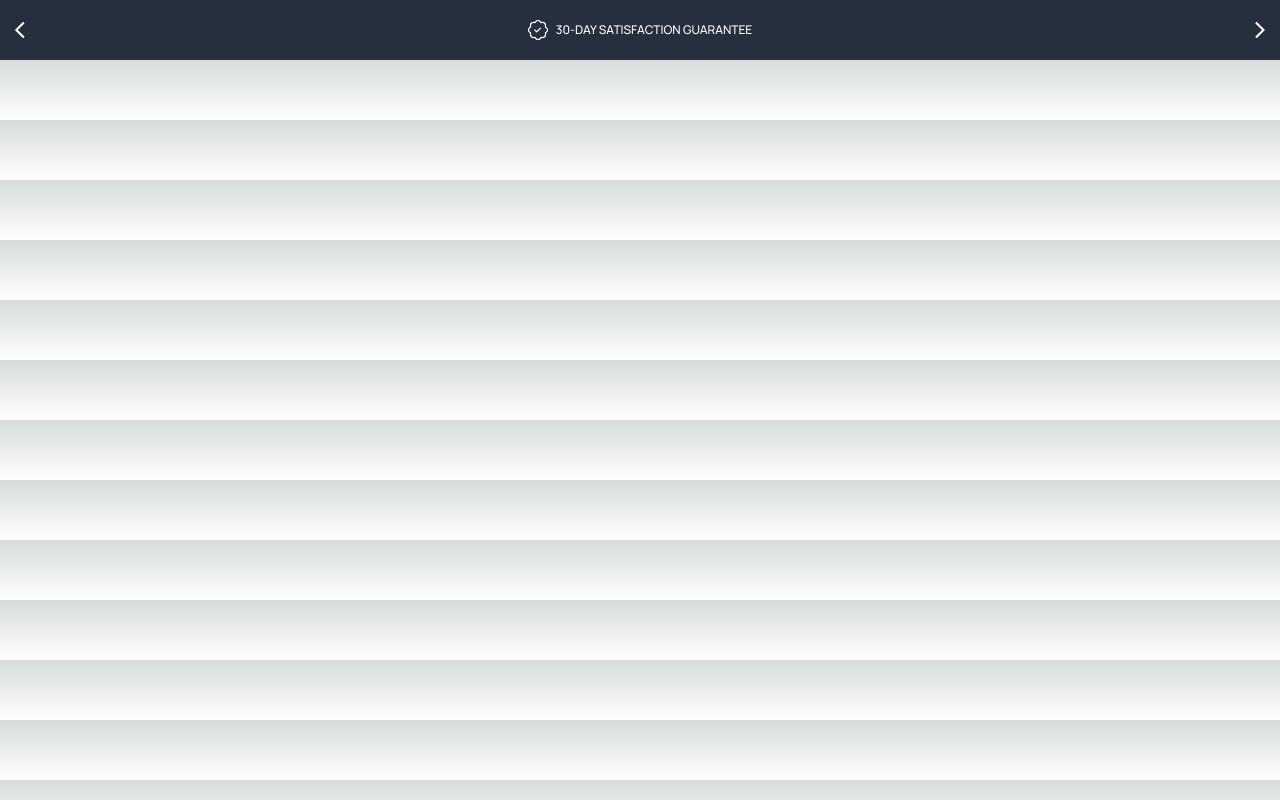
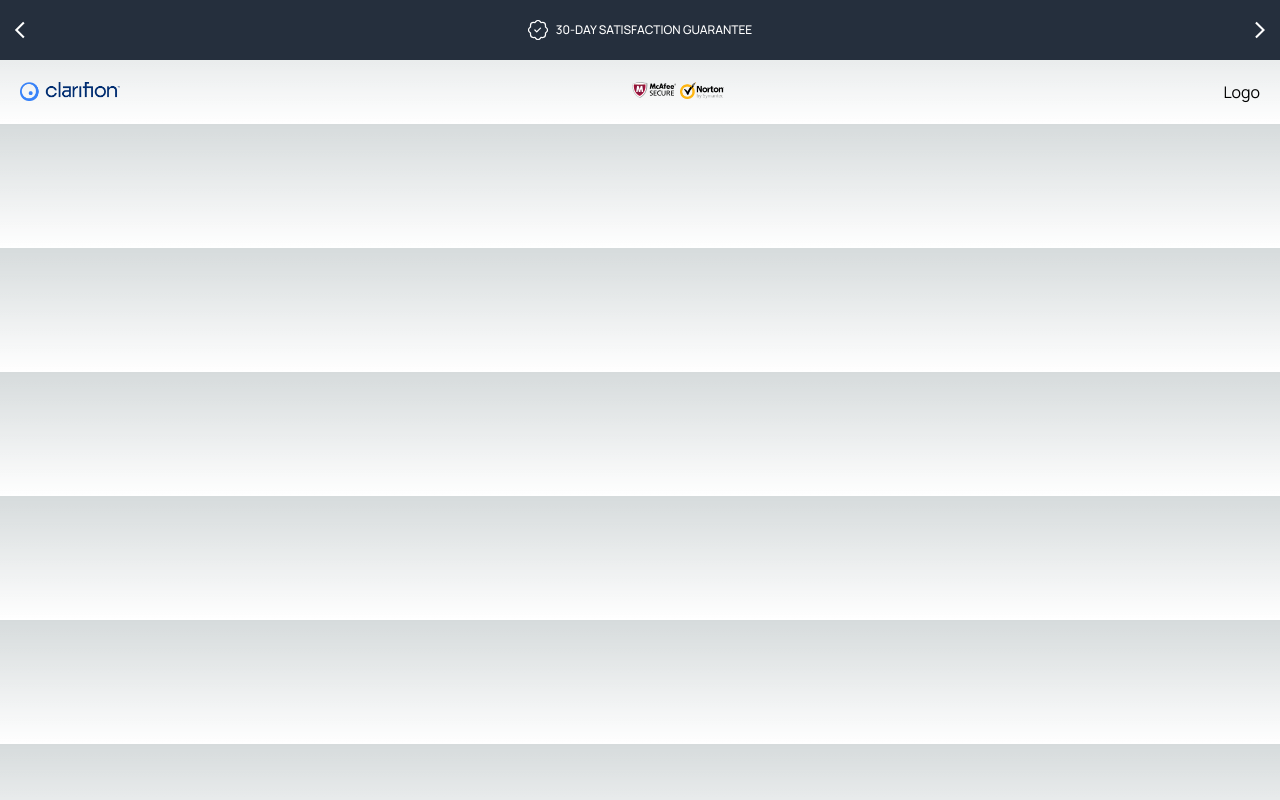
Before and after one commit to udeaghad/ejam-commerce, a Next.js app: page / in a window 1280 px wide. Built offline with nearby package versions, Linux system fonts and the light colour scheme.

Commit message:
Create Logo component

```diff
--- a/app/page.tsx
+++ b/app/page.tsx
@@ -1,9 +1,16 @@
 import NavBar from "@/components/NavBar/NavBar"
+import Logo from "@/components/Logo/Logo"
 
 export default function Home() {
   return (
     <main>
-      <NavBar />
+      <div>
+        <NavBar />
+      </div>
+
+      <div>
+        <Logo />
+      </div>
     </main>
   )
 }
--- /dev/null
+++ b/components/Logo/Logo.tsx
@@ -0,0 +1,22 @@
+import Image from "next/image"
+
+const Logo = () => {
+  return (
+    <div className="w-full p-5 flex items-center justify-between">
+      <div className="w-28 h-5">
+        <Image src="/images/clarifion_logo_1.png" alt="logo" width={100} height={100} />
+      </div>
+      <div className="h-5 flex justify-center items-center gap-1">
+        <div className="h-full w-11">
+          <Image src="/images/McAfee_Secure.png" alt="McAfee_logo" width={100} height={100} />
+        </div>
+        <div  className="h-full w-11">
+          <Image src="/images/norton-antivirus-logo.png" alt="Norton_logo" width={100} height={100} />
+        </div>
+      </div>
+      Logo
+    </div>
+  )
+}
+
+export default Logo
```
Also changed, not shown: public/images/norton-antivirus-logo.png (renamed from public/images/norton-antivirus-logo 1.png).
